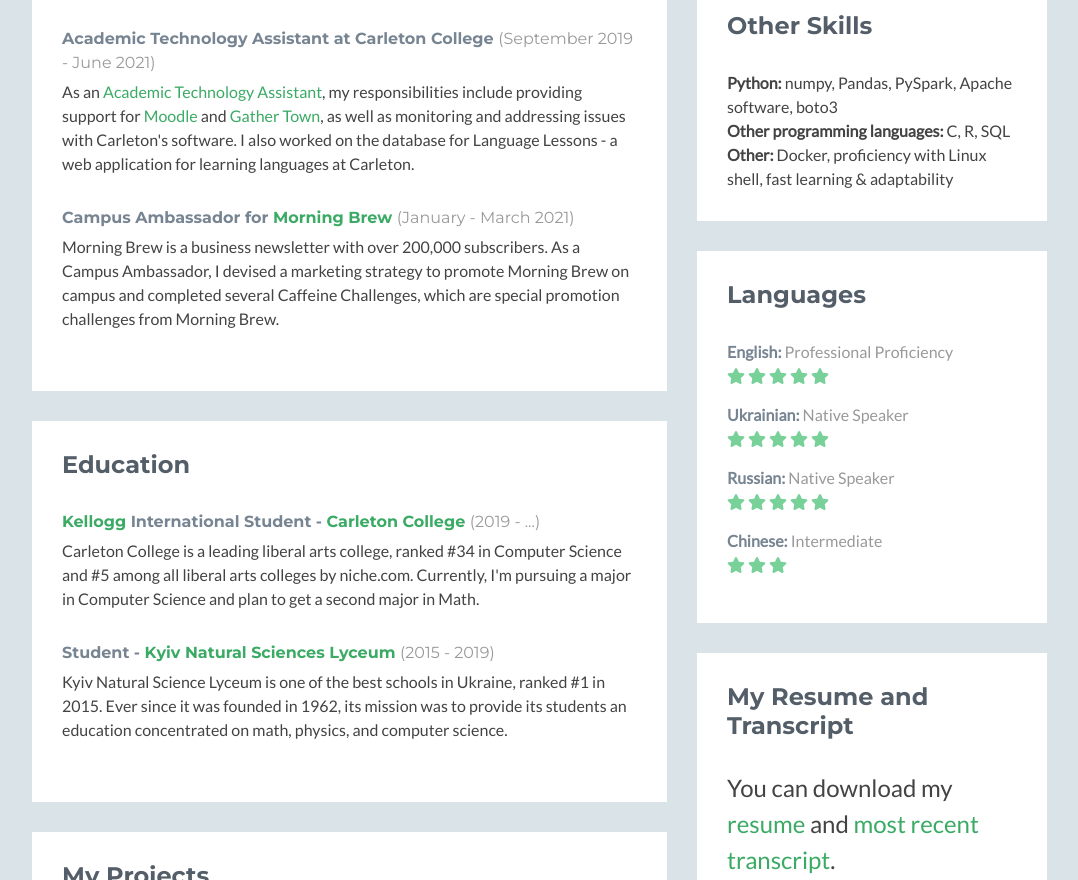
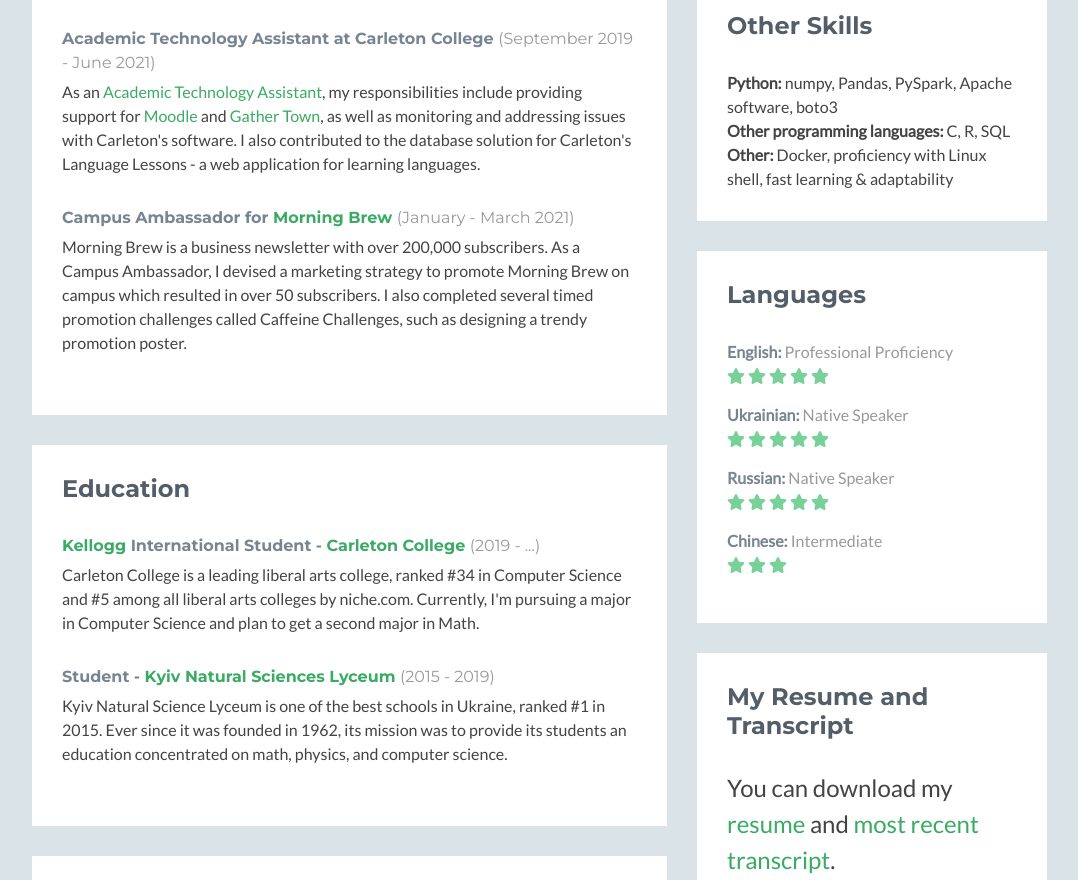
Before and after one commit to victorChekhovoy/victorChekhovoy.github.io, a plain HTML site: page index.html in a window 1280 px wide. Shown: the part 976-1856 px from the top of the page, without its empty margins (53-1131 px from the left). Drawn offline with Linux system fonts and the light colour scheme.

Commit message:
Updated other work experience

```diff
--- a/index.html
+++ b/index.html
@@ -99,13 +99,38 @@
                             </div>
 
                             <div class="item">
-                                <h3 class="title"><span>Academic Technology Assistant at Carleton College</span> <span class="year">(September 2019 - June 2021)</span></h3>
-                                <p>As an <a target="_blank" href = "https://www.carleton.edu/academic-technology/"> Academic Technology Assistant</a>, my responsibilities include providing support for <a target="_blank" href="https://moodle.org/">Moodle</a> and <a target="_blank" href="https://gather.town/">Gather Town</a>, as well as monitoring and addressing issues with Carleton's software. I also worked on the database for Language Lessons - a web application for learning languages at Carleton.</p>
+                                <h3 class="title">
+                                    <span>
+                                        Academic Technology Assistant at Carleton College
+                                    </span>
+
+                                    <span class="year">
+                                        (September 2019 - June 2021)
+                                    </span>
+                                </h3>
+
+                                <p>
+                                    As an <a target="_blank" href = "https://www.carleton.edu/academic-technology/"> Academic Technology Assistant</a>, my responsibilities include providing support for <a target="_blank" href="https://moodle.org/">Moodle</a> and <a target="_blank" href="https://gather.town/">Gather Town</a>, as well as monitoring and addressing issues with Carleton's software.
+                                    I also contributed to the database solution for Carleton's Language Lessons - a web application for learning languages.</p>
                             </div>
 
                             <div class="item">
-                                <h3 class="title"><span>Campus Ambassador for <a target="_blank" href="morningbrew.com/daily">Morning Brew</a></span> <span class="year">(January - March 2021)</span></h3>
-                                <p>Morning Brew is a business newsletter with over 200,000 subscribers. As a Campus Ambassador, I devised a marketing strategy to promote Morning Brew on campus and completed several Caffeine Challenges, which are special promotion challenges from Morning Brew.</p>
+                                <h3 class="title">
+                                    <span>
+                                        Campus Ambassador for <a target="_blank" href="morningbrew.com/daily">Morning Brew</a>
+                                    </span>
+
+                                    <span class="year">
+                                        (January - March 2021)
+                                    </span>
+                                </h3>
+
+                                <p
+                                >Morning Brew is a business newsletter with over 200,000 subscribers.
+                                As a Campus Ambassador, I devised a marketing strategy to promote Morning Brew on campus which resulted in over 50 subscribers.
+                                I also completed several timed promotion challenges called Caffeine Challenges, such as designing a trendy promotion poster.
+                            </p>
+
                             </div>
 
                         </div>
```
